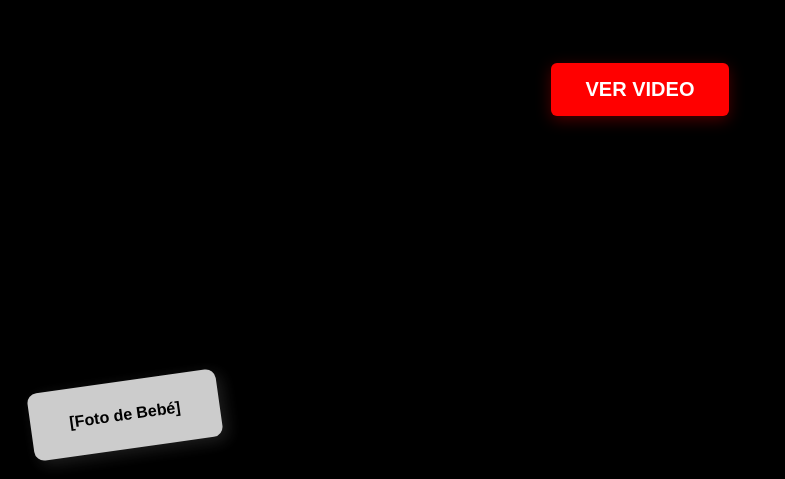
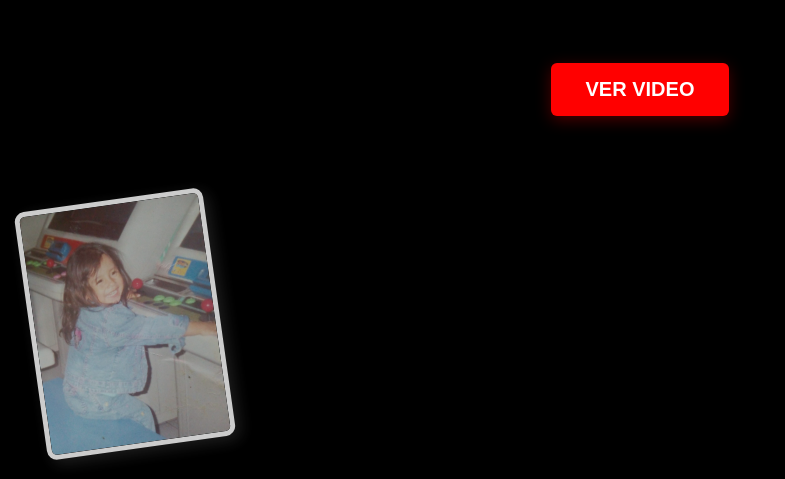
Before and after one commit to MauricioAscencio/pagxio, a plain HTML site: page index.html in a window 1280 px wide. Shown: the part 321-800 px from the top of the page, without its empty margins (0-785 px from the left). Drawn offline with Linux system fonts and the light colour scheme; a web font is replaced by a local one.

Commit message:
Update index.html

```diff
--- a/index.html
+++ b/index.html
@@ -316,10 +316,7 @@
 </head>
 <body>
 
-    <!-- Pegatina de Bebé (Uso un placeholder visual para que lo veas) -->
-    <div class="sticker-bebe" style="background-color: #fff; text-align: center; color: #000; padding: 20px 0; font-weight: bold; font-family: sans-serif;">
-        [Foto de Bebé]
-    </div>
+    <img src="bebe.jpeg" alt="Ella de bebe" class="sticker-bebe">
 
     <div class="contenedor">
 
@@ -355,8 +352,7 @@
 
         <!-- FASE TROLL (Código 0803) -->
         <div id="fase-troll">
-            <!-- Placeholder para la imagen Troll -->
-            <div class="imagen-troll" style="background-color: #333; height: 300px; display: flex; align-items: center; justify-content: center; font-size: 24px; margin: 0 auto;">[Imagen TROLL.JPEG]</div>
+            <img src="troll.jpeg" alt="Troll" class="imagen-troll">
             <h2 style="color: #ffcc00; margin-top: 15px;">Como va a ser tan facil ps amor eres chiste 😂</h2>
             <button class="btn-accion btn-volver" id="btn-volver-troll">Volver a intentar</button>
         </div>
```
